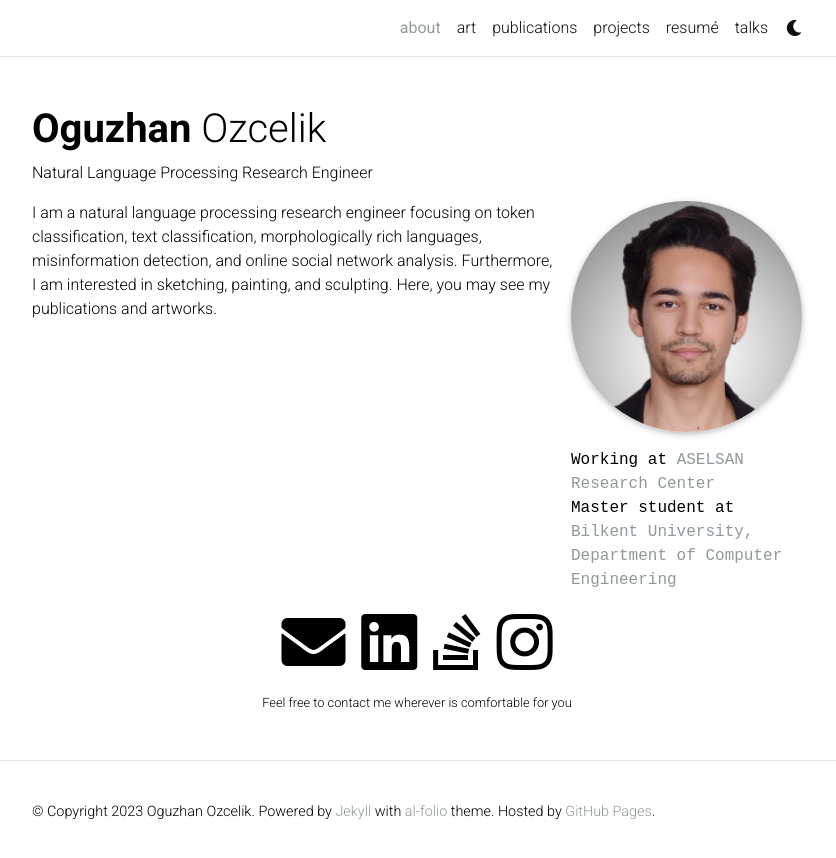
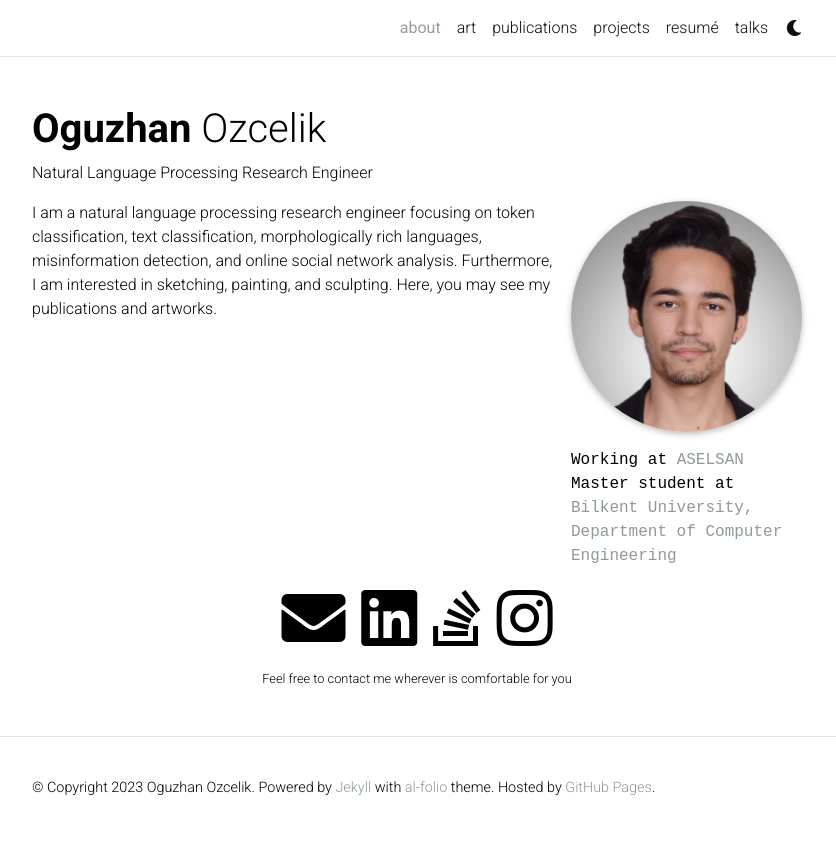
Before and after one commit to ogozcelik/info, a Jekyll site: the page built from _pages/about.md, in a window 1280 px wide. Shown: the top 858 px of the page, without its empty margins (223-1059 px from the left). Built offline with Jekyll 4.4.1, drawn with Linux system fonts in a browser that asks for light colours; full-size pictures stand in for the smaller copies a plugin makes; comment, search, counter and statistics services are not loaded; a style sheet for code colours, icons or effects is not loaded.

Commit message:
Update about.md

```diff
--- a/_pages/about.md
+++ b/_pages/about.md
@@ -9,7 +9,7 @@ profile:
   image: prof_pic.jpg
   image_circular: true # crops the image to make it circular
   address: >
-    <p>Working at <a href="https://www.aselsan.com/en/research-and-development">ASELSAN Research Center</a></p>
+    <p>Working at <a href="https://www.aselsan.com/en">ASELSAN</a></p>
     <p>Master student at <a href="https://w3.cs.bilkent.edu.tr/">Bilkent University, Department of Computer Engineering</a></p>
 
 news: false  # includes a list of news items
```
